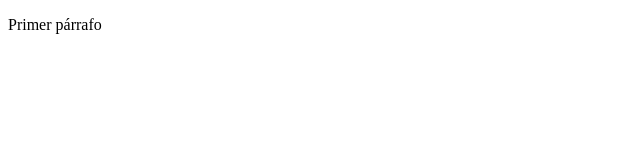
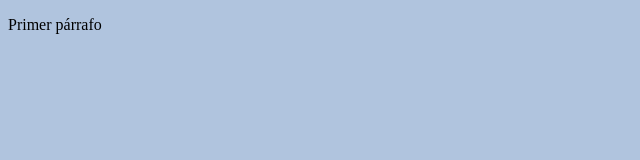
Before and after one commit to EstherMaria2002/prueba, a plain HTML site: page index.html in a window 1280 px wide. Shown: the whole page, without its empty margins (0-640 px from the left). Drawn offline with Linux system fonts and the light colour scheme.

Commit message:
Añado estilos

```diff
--- a/css/estilos.css
+++ b/css/estilos.css
@@ -0,0 +1,3 @@
+body {
+    background-color: lightsteelblue;
+}
--- a/index.html
+++ b/index.html
@@ -5,6 +5,7 @@
     <meta http-equiv="X-UA-Compatible" content="IE=edge">
     <meta name="viewport" content="width=device-width, initial-scale=1.0">
     <title>Document</title>
+    <link rel="stylesheet" href="../prueba/css/estilos.css">
 </head>
 <body>
     <p>Primer párrafo</p>
```
